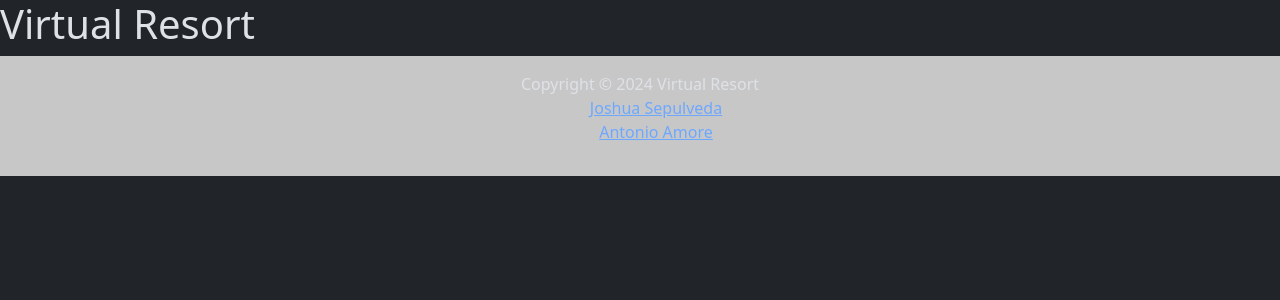
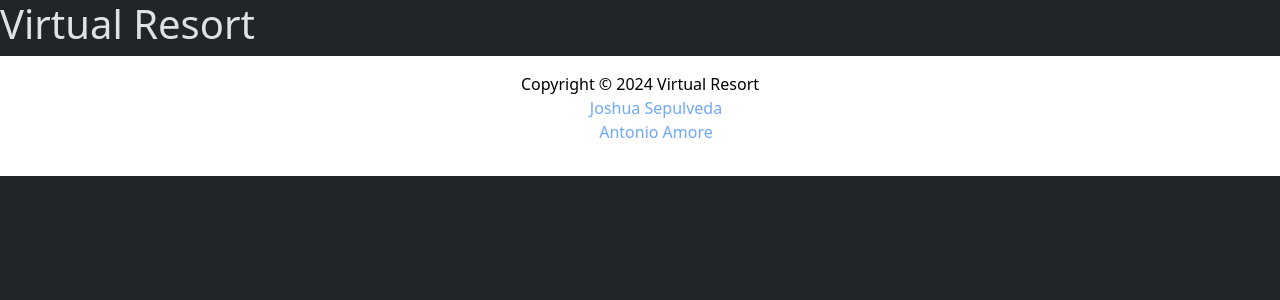
Before and after one commit to joshua-s/Virtual-Resort, a PHP site: page / in a window 1280 px wide. Shown: the top 300 px of the page. Run offline with PHP 8.4, Linux system fonts and the light colour scheme.

Commit message:
Update footer.php

```diff
--- a/footer.php
+++ b/footer.php
@@ -5,11 +5,18 @@
             ul{
                 list-style-type: none;
             }
+            a{
+                text-decoration: none;
+            }
+            div{
+              background-color: white;
+              color: black;
+            }
         </style>
     </head>
   <body>
     <footer class="bg-light text-center text-lg-start">
-      <div class="text-center p-3" style="background-color: rgba(0, 0, 0, 0.2);">
+      <div class="text-center p-3">
         Copyright © 2024 Virtual Resort
         <ul>
             <li>
```
